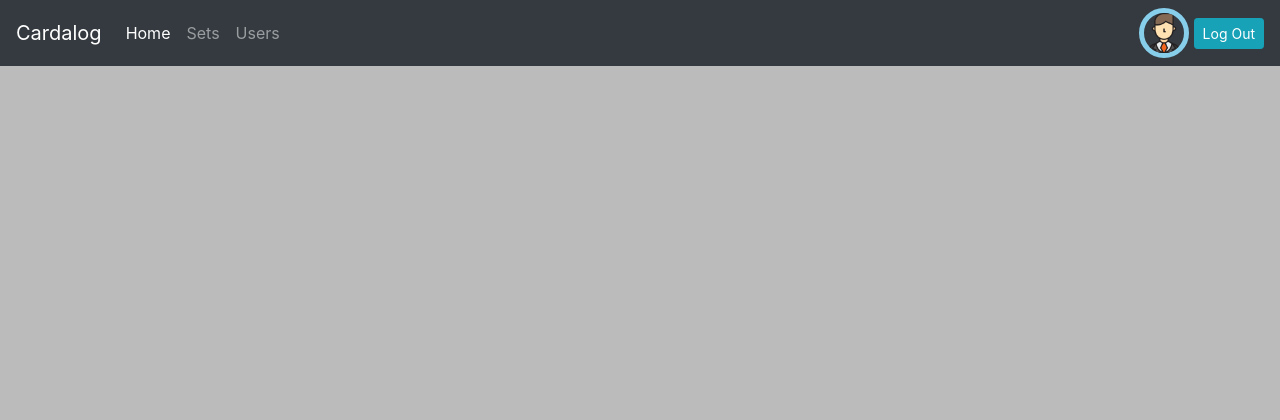
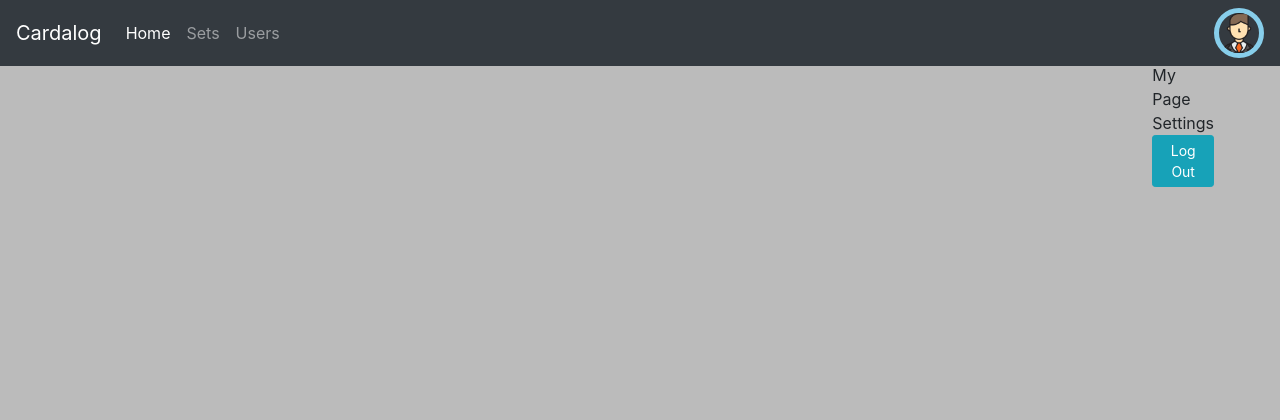
Before and after one commit to seungholee-dev/cardalog, a Django app: page / in a window 1280 px wide. Shown: the top 420 px of the page. Run offline with Django 3.2, Linux system fonts and the light colour scheme; the visitor is signed in with stand-in values (Sample User, id 1); some libraries are stand-ins or nearby versions.

Commit message:
Toggle menu by clicking Profile

```diff
--- a/cardalog/core/templates/index.html
+++ b/cardalog/core/templates/index.html
@@ -44,10 +44,15 @@
             </ul>
 
             <!-- Profile / LogOut / SignUp/ Login Button based on user auth state -->
-            <div>
+            <div class='make-relative'>
                 {% if user.is_authenticated %}
                     <img id="home-profile-img" src="{% static 'img/male.png' %}" alt='Home Profile Img'>
-                    <a href="{% url 'logout' %}" class="btn btn-sm btn-info" role="button">Log Out</a>
+                    <ul id='main-menu'>
+                        <li>My Page</li>
+                        <li>Settings</li>
+                        <li><a href="{% url 'logout' %}" class="btn btn-sm btn-info" role="button">Log Out</a></li>
+                    </ul>
+
                 {% else %}
                     <form class="form-inline">
                         <a href="{% url 'register' %}" class="btn btn-sm btn-success mr-3" role="button">Sign Up</a>
--- a/cardalog/static/css/home.css
+++ b/cardalog/static/css/home.css
@@ -8,6 +8,19 @@ body {
 	border-radius: 50%;
 	border: 5px solid skyblue;
 
+}
+
+/* Main menu to be toggled */
+#main-menu {
+	position: absolute;
+	right: 50px;
+	top: 110%;
+	list-style: none;
+}
+
+/* Make element relative position */
+.make-relative {
+	position: relative;
 }
 
 .float{
--- a/cardalog/static/js/app.js
+++ b/cardalog/static/js/app.js
@@ -10,3 +10,15 @@ function deleteConfirmPopUp() {
     let result = confirm('Are you sure you want to delete?');
     return result;
 };
+
+let menu = document.getElementById("main-menu");
+// Make main-menu toggle by clicking the profile img
+document.getElementById("home-profile-img").addEventListener('click', function (e) {
+    if (menu.style.display == "") {
+        menu.style.display = "none";
+        // button.innerHTML = "Show Menu";
+    } else {
+        menu.style.display = "";
+        // button.innerHTML = "Hide Menu";
+    }
+})
```
